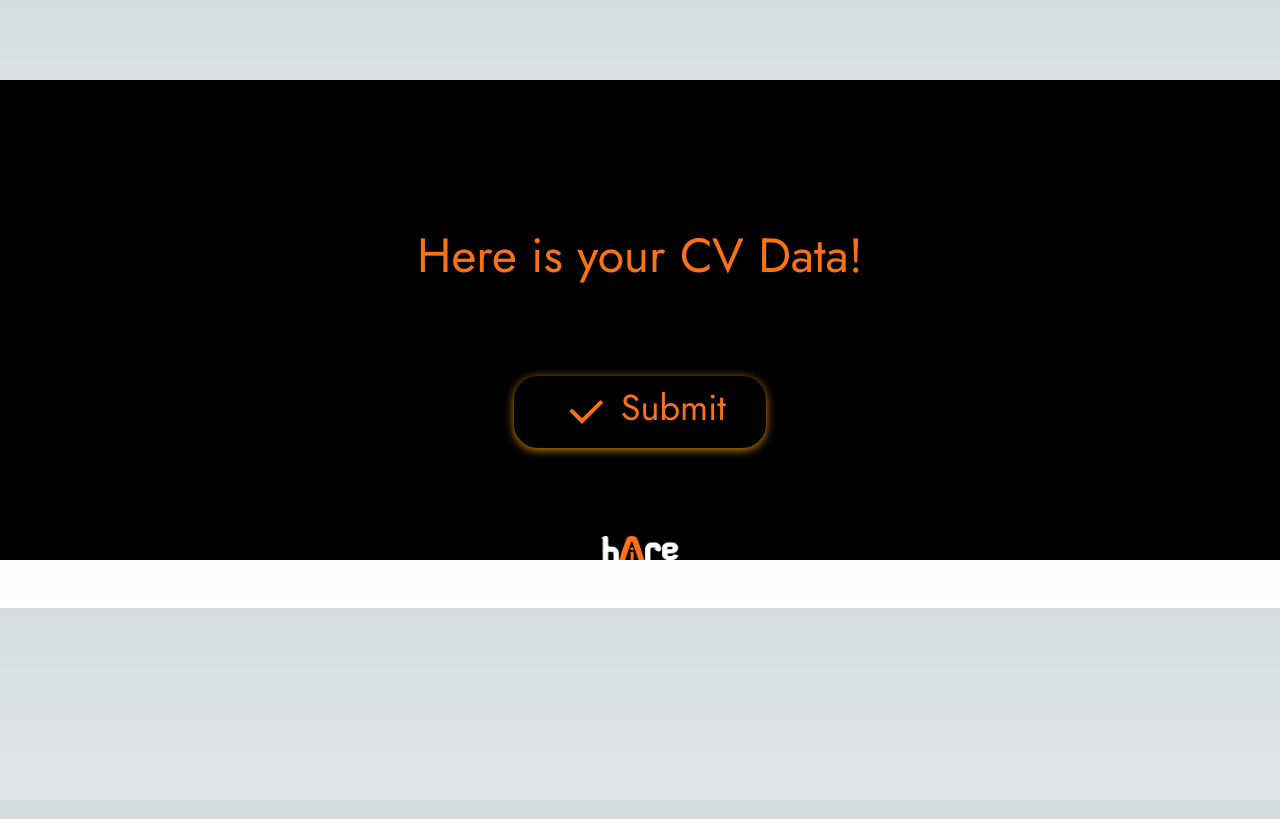
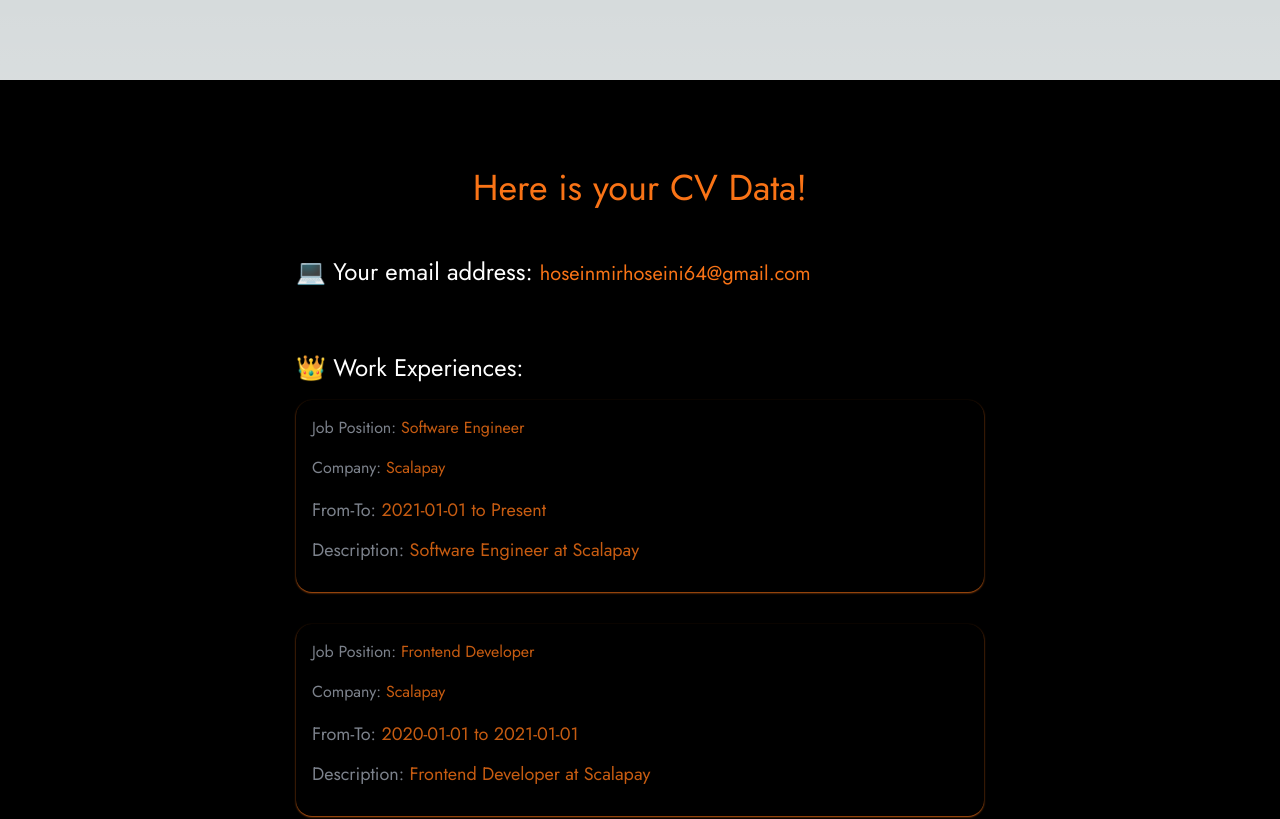
Before and after one commit to hoseinmrh/hAIre-Client, a Next.js app: page /cv-data in a window 1280 px wide. Shown: the top 819 px of the page. Built offline with nearby package versions, Linux system fonts and the light colour scheme.

Commit message:
:art: added work experiences to the cv-data page

```diff
--- a/app/cv-data/page.tsx
+++ b/app/cv-data/page.tsx
@@ -3,8 +3,33 @@
 import { TypeAnimation } from "react-type-animation";
 import { RiAddLine, RiCheckLine, RiUploadLine } from "react-icons/ri";
 import { useRef, useState } from "react";
-import { CVData } from "@/components/cvData";
+import { CVData, ICVData } from "@/components/cvData";
 
+const test: ICVData = {
+  name: "Hosein",
+  email: "hoseinmirhoseini64@gmail.com",
+  work_experiences: [
+    {
+      position: "Software Engineer",
+      company: "Scalapay",
+      from_to: "2021-01-01 to Present",
+      description: "Software Engineer at Scalapay",
+    },
+    {
+      position: "Frontend Developer",
+      company: "Scalapay",
+      from_to: "2020-01-01 to 2021-01-01",
+      description: "Frontend Developer at Scalapay",
+    },
+  ],
+  education: [
+    {
+      degree: "Bachelor of Computer Science",
+      institution: "Shiraz University",
+      from_to: "2017-01-01 to 2021-09-01",
+    },
+  ],
+};
 export default function Home() {
   const handleSubmit = () => {
     // console.log(questions);
@@ -13,7 +38,7 @@
     <main className="bg-black text-orange-500 h-full">
       <div className="container max-w-3xl m-auto">
         <div className="flex flex-col items-center justify-between p-10 mt-20">
-          <CVData name={"Hosein"} />
+          <CVData {...test} />
           <button
             // onClick={handleSubmit}
             className="relative bg-black text-orange-500 py-3 px-10 rounded-3xl
--- a/components/cvData.tsx
+++ b/components/cvData.tsx
@@ -1,4 +1,7 @@
+"use client";
+
 import { TypeAnimation } from "react-type-animation";
+import { WorkExperience } from "@/components/workExperienceCard";
 
 export interface IWorkExperience {
   position: string;
@@ -20,7 +23,7 @@
   education: IEducation[];
 }
 
-export const CVData = ({ name }: ICVData) => {
+export const CVData = ({ name, email, work_experiences }: ICVData) => {
   return (
     <>
       <TypeAnimation
@@ -29,9 +32,29 @@
         speed={60}
         style={{ display: "inline-block" }}
         repeat={Infinity}
-        className="text-center mt-28 text-5xl"
+        className="text-center mt-12 text-4xl"
         cursor={false}
       />
+
+      <div className="flex justify-start w-full mt-12 flex-col">
+        <div className="text-2xl text-white">
+          💻 Your email address:{" "}
+          <span className="text-orange-500 text-xl">{email}</span>
+        </div>
+
+        <div className="text-2xl text-white mt-16 mb-4">
+          👑 Work Experiences:
+        </div>
+        {work_experiences.map((work_experiences, index) => (
+          <WorkExperience
+            key={index}
+            position={work_experiences.position}
+            company={work_experiences.company}
+            from_to={work_experiences.from_to}
+            description={work_experiences.description}
+          />
+        ))}
+      </div>
     </>
   );
 };
--- /dev/null
+++ b/components/workExperienceCard.tsx
@@ -0,0 +1,40 @@
+"use client";
+
+export interface IWorkExperience {
+  position: string;
+  company: string;
+  from_to: string;
+  description: string;
+}
+
+export const WorkExperience = ({
+  position,
+  company,
+  from_to,
+  description,
+}: IWorkExperience) => {
+  return (
+    <>
+      <div className="bg-transparent opacity-80 text-left w-full rounded-2xl p-4 mb-8 shadow-sm shadow-orange-500">
+        <h3 className="mb-4 text-justify">
+          <span className="text-gray-400">Job Position: </span>
+          {position}
+        </h3>
+
+        <h4 className="mb-4 text-justify">
+          <span className="text-gray-400">Company: </span>
+          {company}
+        </h4>
+
+        <p className="text-lg mb-3 text-justify">
+          <span className="text-gray-400">From-To: </span>
+          {from_to}
+        </p>
+        <p className="text-lg mb-3 text-justify">
+          <span className="text-gray-400">Description: </span>
+          {description}
+        </p>
+      </div>
+    </>
+  );
+};
```
